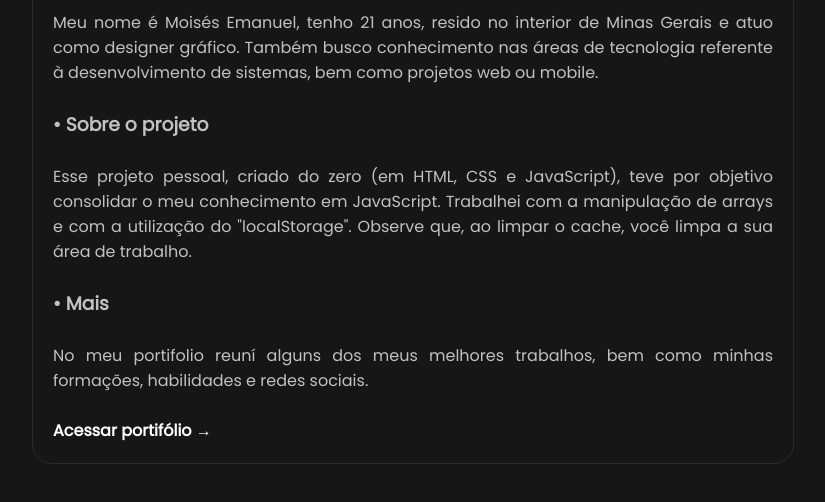
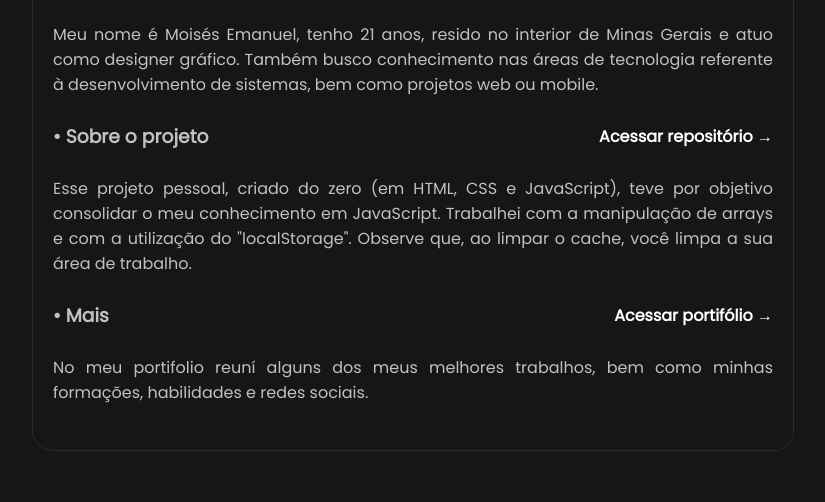
Before and after one commit to moimanu/MyLinks, a plain HTML site: page sobre.html in a window 1280 px wide. Shown: the part 260-762 px from the top of the page, without its empty margins (227-1052 px from the left). Drawn offline with Linux system fonts and the light colour scheme.

Commit message:
Add files via upload

```diff
--- a/sobre.html
+++ b/sobre.html
@@ -21,11 +21,10 @@
         <h1>About</h1><br>
         <h3>• Sobre mim</h3><br>
         <p>Meu nome é Moisés Emanuel, tenho 21 anos, resido no interior de Minas Gerais e atuo como designer gráfico. Também busco conhecimento nas áreas de tecnologia referente à desenvolvimento de sistemas, bem como projetos web ou mobile.</p><br>
-        <h3>• Sobre o projeto</h3><br>
+        <div style="display: flex; flex-direction: row; text-align: center; align-items: center; justify-content: space-between;"><h3>• Sobre o projeto</h3><a class="link_portifolio" href="https://github.com/moimanu/MyLinks" target="_blank">Acessar repositório →</a></div><br>
         <p>Esse projeto pessoal, criado do zero (em HTML, CSS e JavaScript), teve por objetivo consolidar o meu conhecimento em JavaScript. Trabalhei com a manipulação de arrays e com a utilização do "localStorage". Observe que, ao limpar o cache, você limpa a sua área de trabalho.</p><br>
-        <h3>• Mais</h3><br>
+        <div style="display: flex; flex-direction: row; text-align: center; align-items: center; justify-content: space-between;"><h3>• Mais</h3><a class="link_portifolio" href="https://moisesemanuel.vercel.app" target="”_blank”">Acessar portifólio →</a></div><br>
         <p>No meu portifolio reuní alguns dos meus melhores trabalhos, bem como minhas formações, habilidades e redes sociais.</p><br>
-        <a class="link_portifolio" href="https://moisesemanuel.vercel.app" target="”_blank”">Acessar portifólio →</a>
     </div>
     <script src="script.js"></script>
 </body>
```
